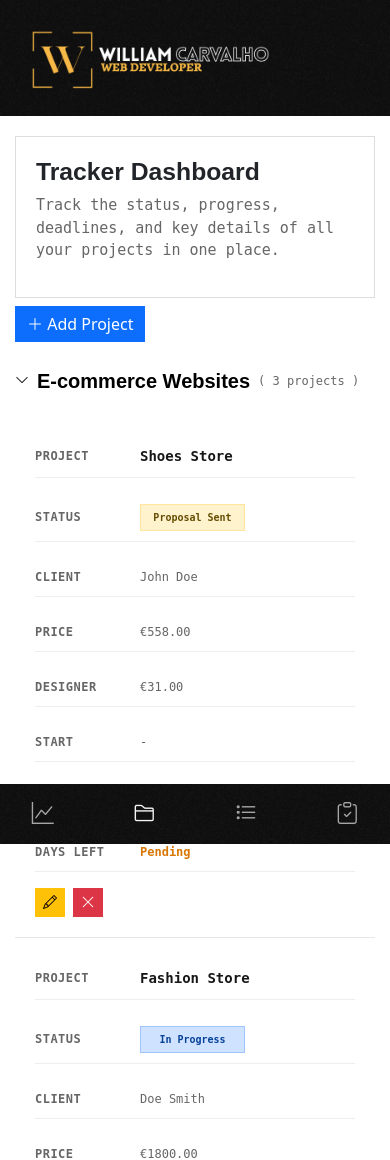
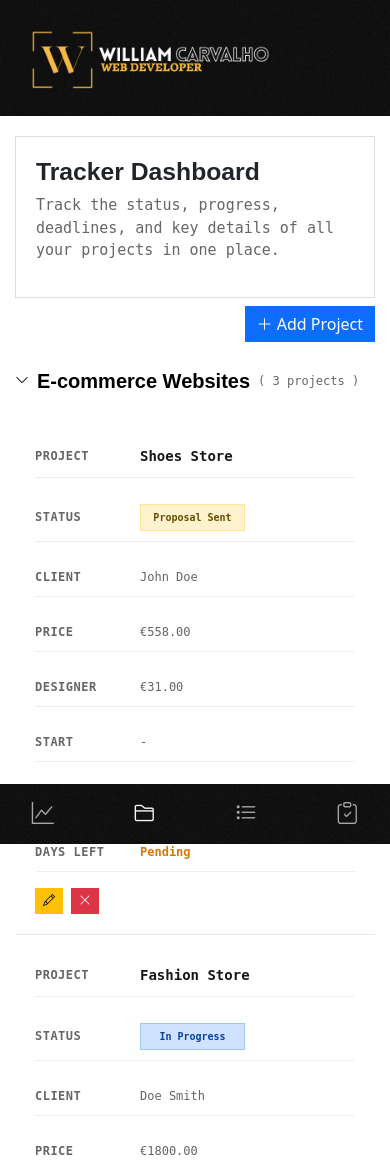
Before and after one commit to williamcarvalhodev/project-management-flask, a Flask app: page /project_tracker in a window 390 px wide. Shown: the top 1160 px of the page. Run offline with Flask 3, Linux system fonts and the light colour scheme.

Commit message:
fixing buttons layouts

```diff
--- a/static/css/style.css
+++ b/static/css/style.css
@@ -474,14 +474,11 @@ aside nav a.active {
     white-space: nowrap;
 }
 
-/* In Progress Page */
-.complete-project-button {
-    font-size: 10.5px;
-}
 
-
-/* Completed projects Page */
-.project-link-button {
+.complete-project-button,
+.project-link-butto,
+.edit-button,
+.delete-button {
     font-size: 10.5px;
 }
 
@@ -616,11 +613,11 @@ aside nav a.active {
         gap: 5px;
     }
 
-    .complete-project-button {
+    .complete-project-button,
+    .project-link-butto,
+    .edit-button,
+    .delete-button {
         font-size: 12px;
     }
 
-    .project-link-button {
-        font-size: 12px;
-    }
 }
--- a/templates/project_tracker.html
+++ b/templates/project_tracker.html
@@ -12,7 +12,7 @@
 
     <div class="projects-content">
 
-        <div class="d-flex justify-content-start justify-content-md-end mt-2">
+        <div class="d-flex justify-content-end mt-2">
             <button type="button" class="btn btn-primary border-0 rounded-0" data-bs-toggle="modal"
                 data-bs-target="#addProjectModal">
                 <i class="bi bi-plus-lg"></i>
@@ -230,7 +230,7 @@
                                 {% endif %}">
 
                                 <!-- Edit button -->
-                                <button type="button" class="btn btn-sm btn-warning border-0 rounded-0"
+                                <button type="button" class="edit-button btn btn-sm btn-warning border-0 rounded-0"
                                     data-bs-toggle="modal" data-bs-target="#editProjectModal{{ project.project_id }}">
                                     <i class="bi bi-pencil"></i>
                                 </button>
@@ -238,7 +238,7 @@
                                 <!-- Delete button -->
                                 <form method="POST"
                                     action="{{ url_for('delete_project', project_id=project.project_id) }}">
-                                    <button type="submit" class="btn btn-sm btn-danger border-0 rounded-0">
+                                    <button type="submit" class="delete-button btn btn-sm btn-danger border-0 rounded-0">
                                         <i class="bi bi-x-lg"></i>
                                     </button>
                                 </form>
```
